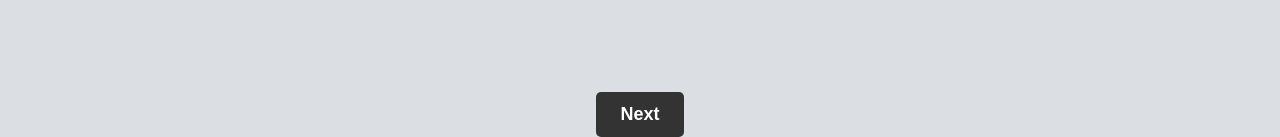
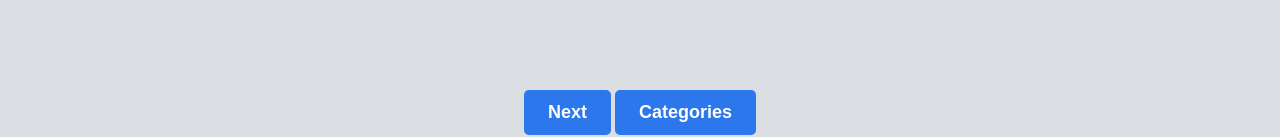
Before and after one commit to Sandyvaranasi/fantastic-world, a React (Vite) app in the folder fantastic-world/: page /bangle in a window 1280 px wide. Shown: the part 730-867 px from the top of the page. Built offline with nearby package versions, Linux system fonts and the light colour scheme.

Commit message:
customer's UI done

```diff
--- a/fantastic-world/components/Bangles.jsx
+++ b/fantastic-world/components/Bangles.jsx
@@ -1,11 +1,13 @@
 import React, { useState } from 'react';
 import './bangle.css';
 import Navbar from './Navbar';
+import { useNavigate } from 'react-router-dom';
 
 export default function Bangles() {
   const [currentPage, setCurrentPage] = useState(0);
   const [fullScreenImage, setFullScreenImage] = useState(null);
   const itemsPerPage = 3;
+  const navigate = useNavigate();
 
   const bangleData = [
     {
@@ -85,7 +87,10 @@ export default function Bangles() {
           ))}
         </div>
       </div>
+      <div>
       <button className="next-button" onClick={handleNext}>Next</button>
+      <button className="next-button" onClick={()=>navigate('/category')}>Categories</button>
+      </div>
       {fullScreenImage && (
         <div className="full-screen-overlay" onClick={() => setFullScreenImage(null)}>
           <img src={fullScreenImage} alt="Full-Screen bangle" className="full-screen-image" />
--- a/fantastic-world/components/Gift.jsx
+++ b/fantastic-world/components/Gift.jsx
@@ -1,11 +1,12 @@
 import React, { useState } from 'react';
 import './gift.css';
-import Navbar from './Navbar';
+import { useNavigate } from 'react-router-dom';
 
 export default function Gift() {
   const [currentPage, setCurrentPage] = useState(0);
   const [fullScreenImage, setFullScreenImage] = useState(null);
   const itemsPerPage = 3;
+  const navigate = useNavigate();
 
   const giftData = [
     {
@@ -85,7 +86,10 @@ export default function Gift() {
           ))}
         </div>
       </div>
+      <div>
       <button className="next-button" onClick={handleNext}>Next</button>
+      <button className="next-button" onClick={()=>navigate('/category')}>Categories</button>
+      </div>
       {fullScreenImage && (
         <div className="full-screen-overlay" onClick={() => setFullScreenImage(null)}>
           <img src={fullScreenImage} alt="Full-Screen gift" className="full-screen-image" />
--- a/fantastic-world/components/Jwellary.jsx
+++ b/fantastic-world/components/Jwellary.jsx
@@ -1,11 +1,12 @@
   import React, { useState } from 'react';
 import './jwellary.css';
-import Navbar from './Navbar';
+import { useNavigate } from 'react-router-dom';
 
 export default function Jewelry() {
   const [currentPage, setCurrentPage] = useState(0);
   const [fullScreenImage, setFullScreenImage] = useState(null);
   const itemsPerPage = 3;
+  const navigate = useNavigate();
 
   const jewelryData = [
     {
@@ -85,7 +86,10 @@ export default function Jewelry() {
           ))}
         </div>
       </div>
+      <div>
       <button className="next-button" onClick={handleNext}>Next</button>
+      <button className="next-button" onClick={()=>navigate('/category')}>Categories</button>
+      </div>
       {fullScreenImage && (
         <div className="full-screen-overlay" onClick={() => setFullScreenImage(null)}>
           <img src={fullScreenImage} alt="Full-Screen jewelry" className="full-screen-image" />
--- a/fantastic-world/components/Other.jsx
+++ b/fantastic-world/components/Other.jsx
@@ -1,11 +1,12 @@
 import React, { useState } from 'react';
 import './other.css';
-import Navbar from './Navbar';
+import { useNavigate } from 'react-router-dom';
 
 export default function Other() {
   const [currentPage, setCurrentPage] = useState(0);
   const [fullScreenImage, setFullScreenImage] = useState(null);
   const itemsPerPage = 3;
+  const navigate = useNavigate();
 
   const otherData = [
     {
@@ -88,7 +89,10 @@ export default function Other() {
             </div>
           ))}
         </div>
-        <button className="next-button" onClick={handleNext}>Next</button>
+        <div>
+      <button className="next-button" onClick={handleNext}>Next</button>
+      <button className="next-button" onClick={()=>navigate('/category')}>Categories</button>
+      </div>
       </div>
       {fullScreenImage && (
         <div className="full-screen-overlay" onClick={() => setFullScreenImage(null)}>
--- a/fantastic-world/components/Stationary.jsx
+++ b/fantastic-world/components/Stationary.jsx
@@ -1,11 +1,12 @@
 import React, { useState } from 'react';
 import './stationary.css';
-import Navbar from './Navbar';
+import { useNavigate } from 'react-router-dom';
 
 export default function Stationary() {
   const [currentPage, setCurrentPage] = useState(0);
   const [fullScreenImage, setFullScreenImage] = useState(null);
   const itemsPerPage = 3;
+  const navigate = useNavigate();
 
   const stationaryData = [
     {
@@ -89,7 +90,10 @@ export default function Stationary() {
           ))}
         </div>
       </div>
+      <div>
       <button className="next-button" onClick={handleNext}>Next</button>
+      <button className="next-button" onClick={()=>navigate('/category')}>Categories</button>
+      </div>
       {fullScreenImage && (
         <div className="full-screen-overlay" onClick={() => setFullScreenImage(null)}>
           <img src={fullScreenImage} alt="Full-Screen stationary" className="full-screen-image" />
--- a/fantastic-world/components/Worship.jsx
+++ b/fantastic-world/components/Worship.jsx
@@ -1,11 +1,12 @@
 import React, { useState } from 'react';
 import './worship.css';
-import Navbar from './Navbar';
+import { useNavigate } from 'react-router-dom';
 
 export default function Worship() {
   const [currentPage, setCurrentPage] = useState(0);
   const [fullScreenImage, setFullScreenImage] = useState(null);
   const itemsPerPage = 3;
+  const navigate = useNavigate();
 
   const worshipData = [
     {
@@ -89,7 +90,10 @@ export default function Worship() {
           ))}
         </div>
       </div>
+      <div>
       <button className="next-button" onClick={handleNext}>Next</button>
+      <button className="next-button" onClick={()=>navigate('/category')}>Categories</button>
+      </div>
       {fullScreenImage && (
         <div className="full-screen-overlay" onClick={() => setFullScreenImage(null)}>
           <img src={fullScreenImage} alt="Full-Screen worship" className="full-screen-image" />
--- a/fantastic-world/components/bangle.css
+++ b/fantastic-world/components/bangle.css
@@ -92,11 +92,12 @@
 
 .next-button {
   margin-top: 10px;
+  margin: 2px;
   padding: 10px 20px;
   font-size: 16px;
   font-weight: bold;
   color: #fff;
-  background-color: #333;
+  background-color: #2b77eb;
   border: none;
   border-radius: 5px;
   cursor: pointer;
--- a/fantastic-world/components/gift.css
+++ b/fantastic-world/components/gift.css
@@ -96,10 +96,11 @@
   font-size: 16px;
   font-weight: bold;
   color: #fff;
-  background-color: #333;
+  background-color: #2b77eb;
   border: none;
   border-radius: 5px;
   cursor: pointer;
+  margin: 2px;
 }
 
 .next-button:hover {
--- a/fantastic-world/components/jwellary.css
+++ b/fantastic-world/components/jwellary.css
@@ -96,10 +96,11 @@
   font-size: 16px;
   font-weight: bold;
   color: #fff;
-  background-color: #333;
+  background-color: #2b77eb;
   border: none;
   border-radius: 5px;
   cursor: pointer;
+  margin: 2px;
 }
 
 .next-button:hover {
--- a/fantastic-world/components/other.css
+++ b/fantastic-world/components/other.css
@@ -96,10 +96,11 @@
   font-size: 16px;
   font-weight: bold;
   color: #fff;
-  background-color: #333;
+  background-color: #2b77eb;;
   border: none;
   border-radius: 5px;
   cursor: pointer;
+  margin: 2px;
 }
 
 .next-button:hover {
--- a/fantastic-world/components/stationary.css
+++ b/fantastic-world/components/stationary.css
@@ -96,10 +96,11 @@
   font-size: 16px;
   font-weight: bold;
   color: #fff;
-  background-color: #333;
+  background-color: #2b77eb;
   border: none;
   border-radius: 5px;
   cursor: pointer;
+  margin: 2px;
 }
 
 .next-button:hover {
--- a/fantastic-world/components/worship.css
+++ b/fantastic-world/components/worship.css
@@ -96,10 +96,11 @@
   font-size: 16px;
   font-weight: bold;
   color: #fff;
-  background-color: #333;
+  background-color: #2b77eb;
   border: none;
   border-radius: 5px;
   cursor: pointer;
+  margin: 2px;
 }
 
 .next-button:hover {
```
